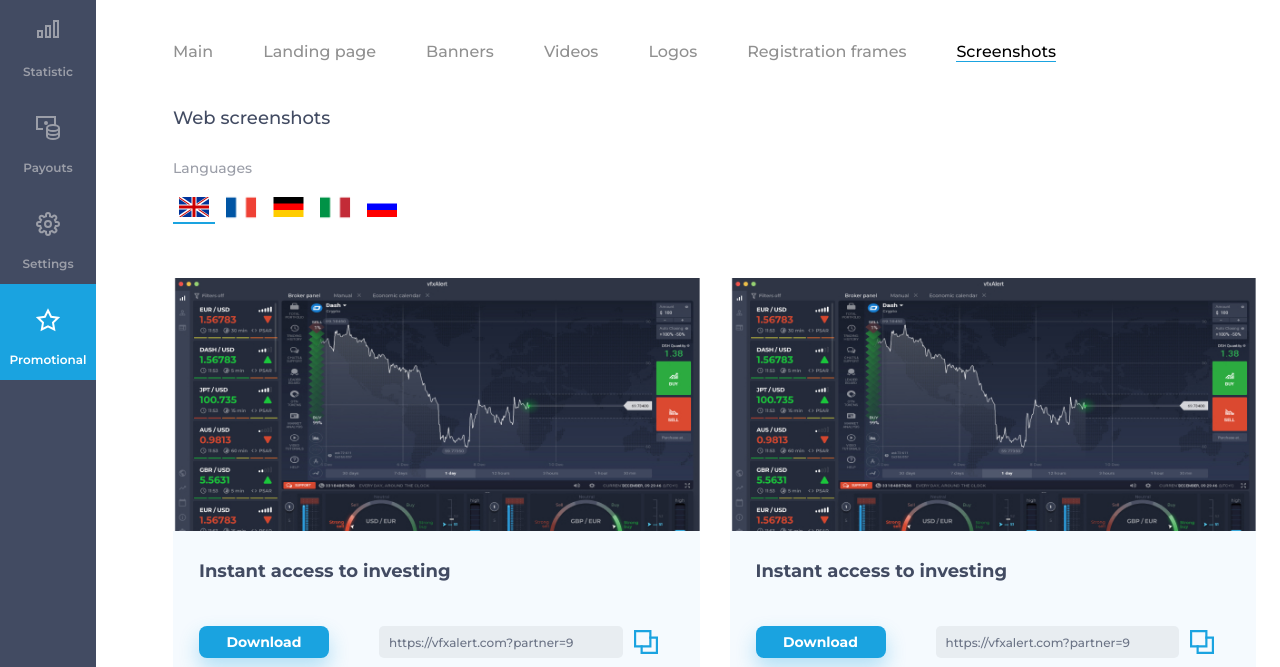
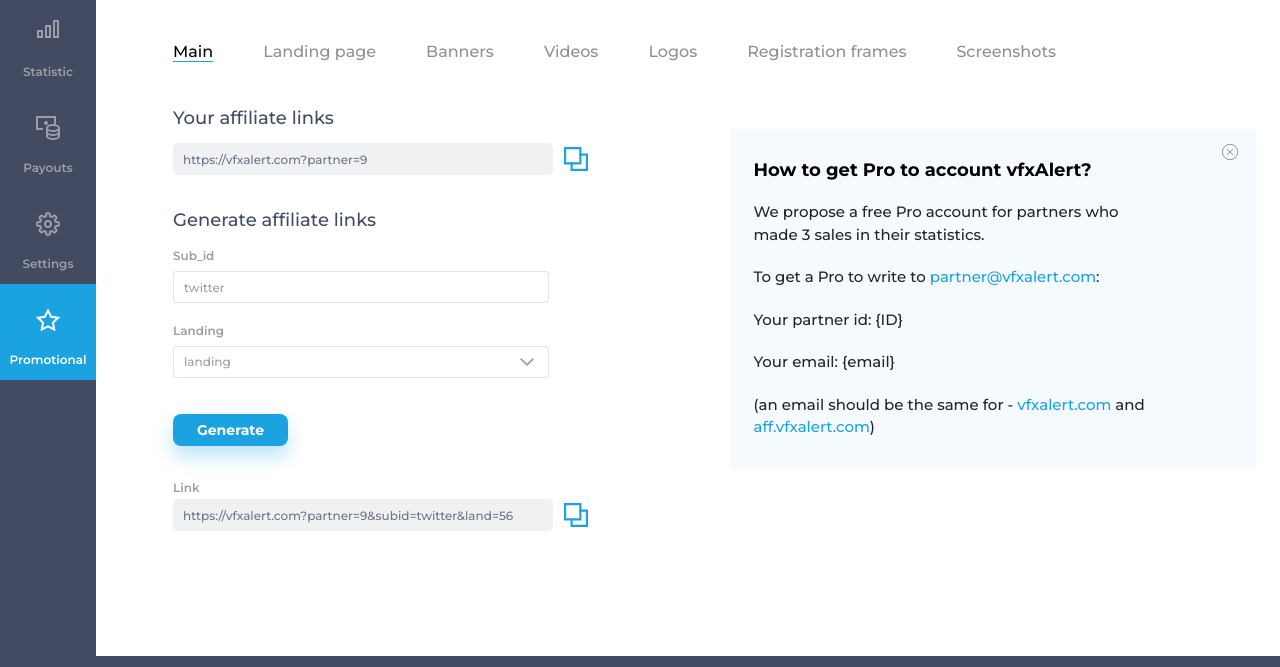
Before and after one commit to ViktoriaZaharova/partnership, a website: page app/promotional2.html in a window 1280 px wide. Shown: the part 78-745 px from the top of the page. Drawn offline with nearby package versions, Linux system fonts and the light colour scheme.

Commit message:
edd block

```diff
--- a/app/promotional2.html
+++ b/app/promotional2.html
@@ -271,18 +271,18 @@
                                 <div class="col-12">
                                     <div class="tabs">
                                         <ul class="tabs__caption">
-                                            <li>Main</li>
+                                            <li class="active">Main</li>
                                             <li>Landing page</li>
                                             <li>Banners</li>
                                             <li>Videos</li>
                                             <li>Logos</li>
                                             <li>Registration frames</li>
-                                            <li class="active">Screenshots</li>
+                                            <li>Screenshots</li>
                                         </ul>
 
-                                        <div class="tabs__content tabs__content-one">
+                                        <div class="tabs__content tabs__content-one active">
                                             <div class="row">
-                                                <div class="col-12">
+                                                <div class="col-12 col-md-6">
                                                     <div class="tabs__content-box">
                                                         <h3 class="tabs__content-title">Your affiliate links</h3>
                                                         <form class="form form-copy-links">
@@ -295,9 +295,7 @@
                                                             </a>
                                                         </form>
                                                     </div>
-                                                </div>
 
-                                                <div class="col-12">
                                                     <div class="tabs__content-box">
                                                         <h3 class="tabs__content-title">Generate affiliate links </h3>
                                                         <form method="post" class="form form-tabs">
@@ -318,9 +316,7 @@
                                                             </button>
                                                         </form>
                                                     </div>
-                                                </div>
 
-                                                <div class="col-12">
                                                     <div class="tabs__content-box">
                                                         <h6>Link</h6>
                                                         <form class="form form-copy-links">
@@ -334,6 +330,29 @@
                                                         </form>
                                                     </div>
                                                 </div>
+
+                                                <div class="col-12 col-md-6">
+                                                    <div class="account-pro-instruction">
+                                                        <div class="close-instruction">
+                                                            <svg class="icon-svg">
+                                                                <use xlink:href="img/sprite.svg#close"></use>
+                                                            </svg>
+                                                        </div>
+                                                        <h3>How to get Pro to account vfxAlert?</h3>
+                                                        <ul>
+                                                            <li>We propose a free Pro account for partners who made 3
+                                                                sales in their statistics.
+                                                            </li>
+                                                            <li>To get a Pro to write to <a href="mailto:partner@vfxalert.com">partner@vfxalert.com</a>:</li>
+                                                            <li>Your partner id: {ID}</li>
+                                                            <li>Your email: {email}</li>
+                                                            <li>(an email should be the same for - <a href="https://vfxalert.com">vfxalert.com</a> and
+                                                                <a href="https://aff.vfxalert.com">aff.vfxalert.com</a>)
+                                                            </li>
+                                                        </ul>
+                                                    </div>
+                                                </div>
+
                                             </div>
 
                                         </div>
@@ -1082,7 +1101,7 @@
                                             </div>
                                         </div>
 
-                                        <div class="tabs__content tabs__content-seven active">
+                                        <div class="tabs__content tabs__content-seven">
                                             <div class="row">
                                                 <div class="col-12">
                                                     <h3 class="tabs__content-title">Web screenshots</h3>
--- a/app/sass/_media.sass
+++ b/app/sass/_media.sass
@@ -27,6 +27,9 @@
 
   .promotional-box-screenshots .form-copy-links
     width: calc(100% - 140px)
+
+  .account-pro-instruction
+    padding: 30px 40px 30px 24px
 
 @media only screen and (max-width: 1040px)
   .table-promotional td:last-child
--- a/app/sass/main.sass
+++ b/app/sass/main.sass
@@ -1752,6 +1752,45 @@
     width: 100%
     margin: 36px 0 0
 
+.account-pro-instruction
+  background: #F5FAFE
+  padding: 30px 101px 30px 24px
+  position: relative
+  margin: 22px 0 0
+  max-width: 555px
+  width: 100%
+  h3
+    margin: 0 0 20px
+    color: #000000
+    font-size: 18px
+    font-weight: bold
+  ul
+    font-size: 15px
+    font-weight: 500
+    line-height: 150%
+    li
+      margin: 0 0 20px
+      &:last-child
+        margin: 0
+  a
+    color: #1AA3E0
+    display: inline
+
+
+.close-instruction
+  position: absolute
+  width: 16px
+  height: 16px
+  top: 15px
+  right: 18px
+  fill: none
+  cursor: pointer
+  display: flex
+  align-items: center
+  justify-content: center
+  .icon-svg
+    width: 100%
+    height: 100%
 
 .icon-copy
   width: 24px
```
Also changed, not shown: app/css/main.css.
